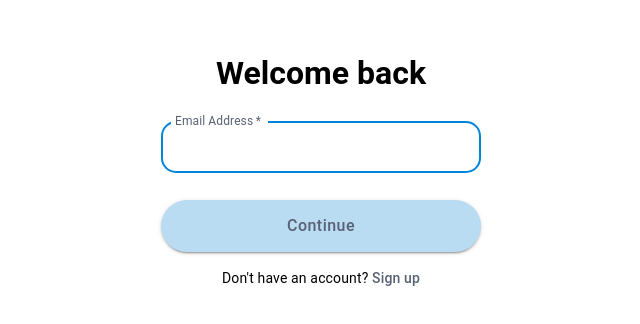
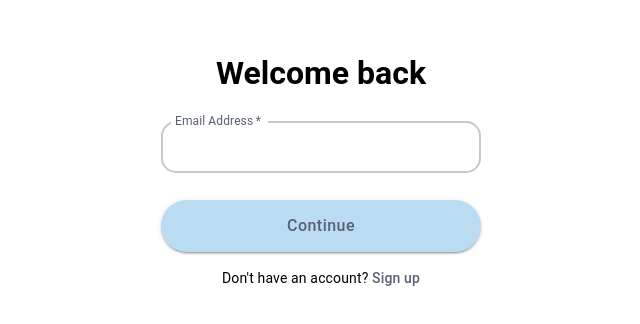
Before and after one commit to arthurjis/nplace_llm, a React (Create React App) app in the folder web_chat/: page /en/login in a window 1280 px wide. Shown: the part 198-522 px from the top of the page, without its empty margins (319-959 px from the left). Built offline with nearby package versions, Linux system fonts and the light colour scheme.

Commit message:
Update colors

```diff
--- a/web_chat/src/components/ChatSessionList.js
+++ b/web_chat/src/components/ChatSessionList.js
@@ -67,7 +67,7 @@ function ChatSessionList({ token, onChatSessionSelect, refreshChatSessionsSignal
               alignSelf: 'flex-start',
               borderRadius: '15px',
               border: 1,
-              borderColor: 'primary.light',
+              borderColor: 'primary.dark',
               backgroundColor: chatSession.id === selectedChatSessionID ? 'primary.light' : 'transparent',
               '&.MuiListItemButton-root': {
                 '&:hover': {
--- a/web_chat/src/utils/ThemeUtils.js
+++ b/web_chat/src/utils/ThemeUtils.js
@@ -6,21 +6,21 @@ const theme = createTheme({
       // main: '#6200EE',
       // main: '#B1B695',
       main: '#b9dcf2',
-      light: '#bae6f8',
-      dark: '#0085d8',
+      light: '#EDEBE6',
+      dark: '#C9C8C3',
       contrastText: '#596175',
     },
     secondary: {
       main: '#f6cfbe',
-      light: '#f8cebc',
+      light: '#B4F39A',
       dark: '#f2793d',
       contrastText: '#596175',
     },
     background: {
-      light: '#e1e1e1',
+      light: '#E6E4DF',
       dark: '#000000',
-      sidePanel: '#f6ebbe',
-      chatPanel: '#fcfaf5',
+      sidePanel: '#EFEDAF',
+      chatPanel: '#FCFAF5',
     },
     liked: {
       main: 'red',
```
